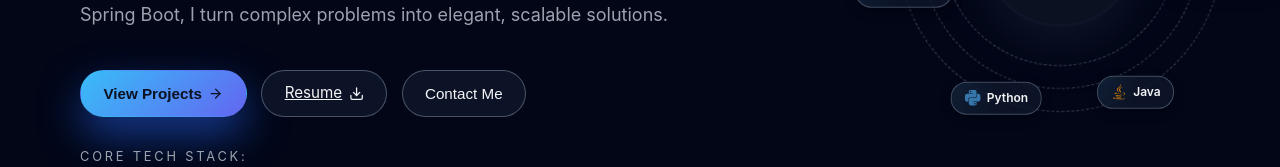
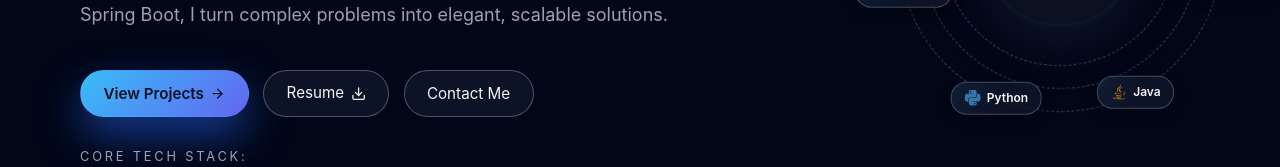
Before and after one commit to Mohan30-7/mohanavijayanj-portfolio, a React (Vite) app: page / in a window 1280 px wide. Shown: the part 523-690 px from the top of the page. Built offline with nearby package versions, Linux system fonts and the light colour scheme.

Commit message:
UI Polish: Refined Resume button style and behavior

```diff
--- a/src/components/Hero.jsx
+++ b/src/components/Hero.jsx
@@ -85,7 +85,7 @@ const Hero = () => {
               target="_blank"
               rel="noopener noreferrer"
               className="btn ghost-btn"
-              download
+              style={{ textDecoration: 'none' }}
             >
               Resume <FiDownload />
             </a>
--- a/src/styles/index.css
+++ b/src/styles/index.css
@@ -267,9 +267,7 @@ body {
   font-size: 0.95rem;
 }
 
-.aurora-bg-2 {
-  /* This was already added in the first chunk, removing redundant local ones if they exist */
-}
+
 
 .hero-section {
   padding-top: calc(8rem + var(--nav-height));
@@ -336,6 +334,8 @@ body {
   cursor: pointer;
   transition: all 0.18s ease-out;
   white-space: nowrap;
+  text-decoration: none;
+  font-family: inherit;
 }
 
 .btn i {
```
Also changed, not shown: 5 other files (tests, documents, lock files or other folders).
